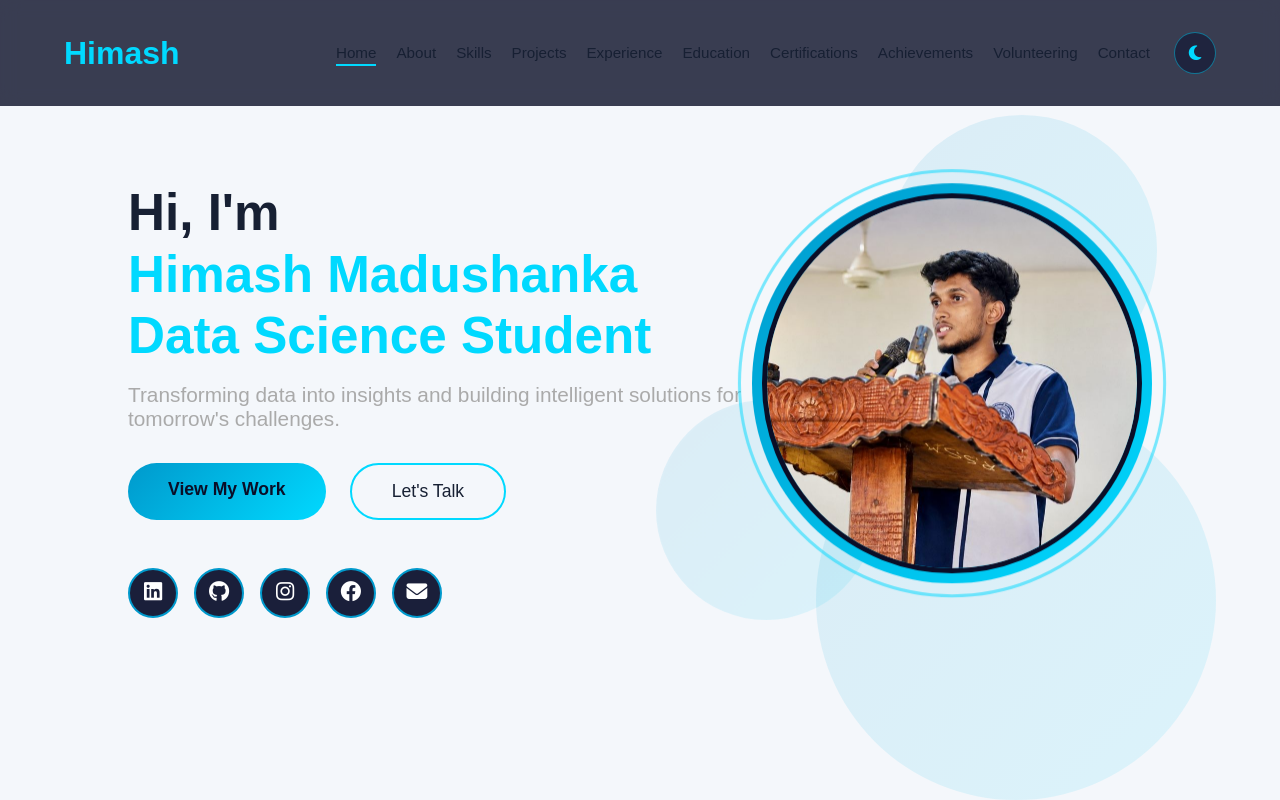
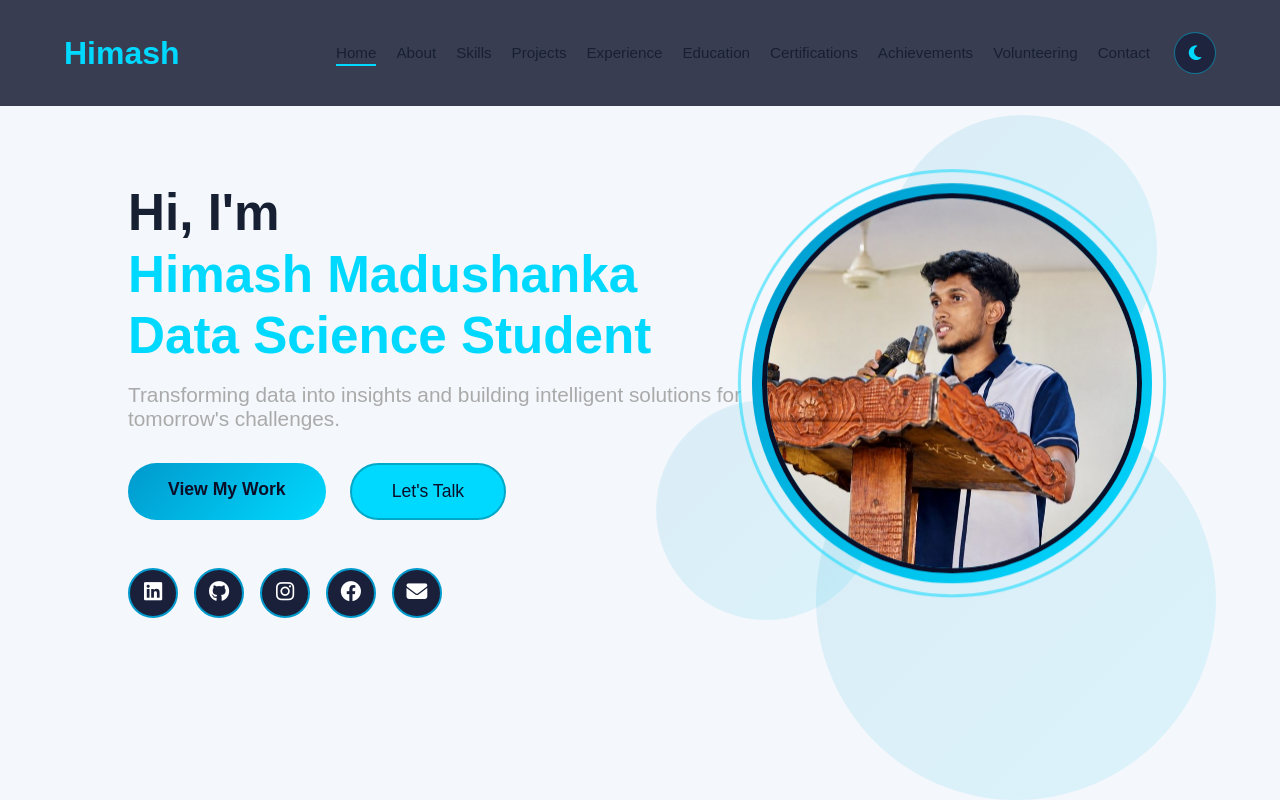
Before and after one commit to HimashMadushanka/HimashMadushanka.github.io, a website: page index.html in a window 1280 px wide. Both pictures are taken after a click on the button 1195 px from the left and 53 px from the top of the page. Shown: the top 800 px of the page. Drawn offline with Linux system fonts and the light colour scheme; no server answers.

Commit message:
done  frontend

```diff
--- a/style.css
+++ b/style.css
@@ -1683,11 +1683,15 @@
         }
 
         html[data-theme="light"] .btn-secondary {
-            color: #172033;
+            background: #00d9ff;
+            color: #0a0e27;
+            border-color: #00a8c7;
         }
 
         html[data-theme="light"] .btn-secondary:hover {
+            background: #00b8d4;
             color: #0a0e27;
+            border-color: #008eaa;
         }
 
         html[data-theme="light"] .hero,
```
